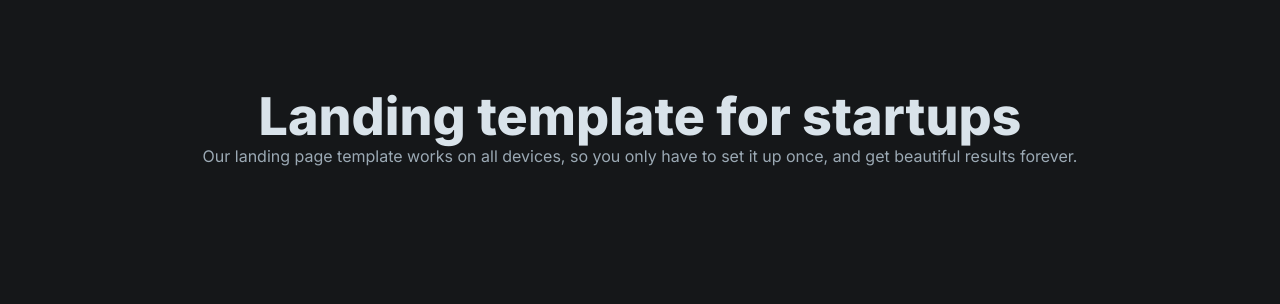
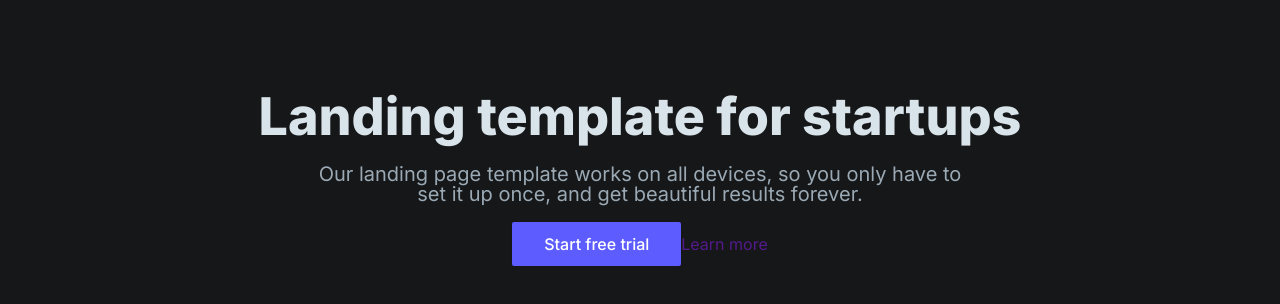
Before and after one commit to andriiafanasiev/Open, a plain HTML site: page index.html in a window 1280 px wide. Shown: the part 84-388 px from the top of the page. Drawn offline with Linux system fonts and the light colour scheme.

Commit message:
add more text and btns

```diff
--- a/css/styles.css
+++ b/css/styles.css
@@ -37,6 +37,13 @@ header a {
     padding: 8px 20px;
     box-shadow: 0px 1px 3px rgba(25, 32, 44, 0.04);
     border-radius: 2px;
+    font-style: normal;
+    font-weight: 500;
+    font-size: 16px;
+}
+
+main .btn1{
+    padding: 12px 32px;
 }
 
 .btn1:hover {
@@ -62,6 +69,15 @@ main p {
     color: #9BA9B4;
 }
 
+main p:first-of-type {
+    margin-top: 16px;
+    margin-bottom: 32px;
+    font-style: normal;
+    font-weight: 400;
+    font-size: 20px;
+    text-align: center;
+
+}
 
 
 
--- a/index.html
+++ b/index.html
@@ -21,8 +21,10 @@
 		</header>
 		<main>
 			<h1>Landing template for startups</h1>
-			<p>Our landing page template works on all devices, so you only have to
-				set it up once, and get beautiful results forever.</p>
+			<p>Our landing page template works on all devices, so you only have to<br>
+set it up once, and get beautiful results forever.</p>
+			<div><a class="btn1" href="">Start free trial</a><a href="">Learn more</a></div>
+
 		</main>
 	</div>
 </body>
```
